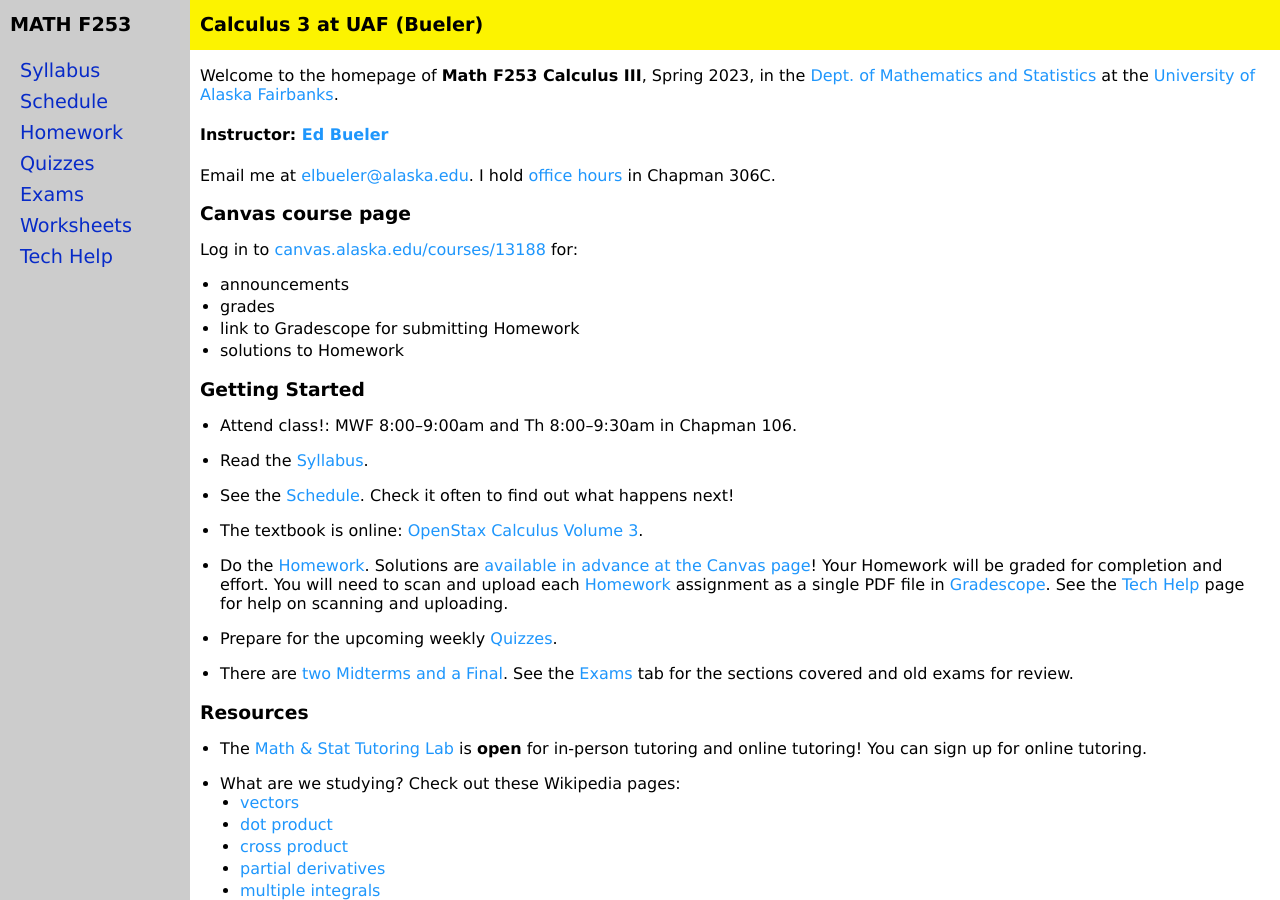
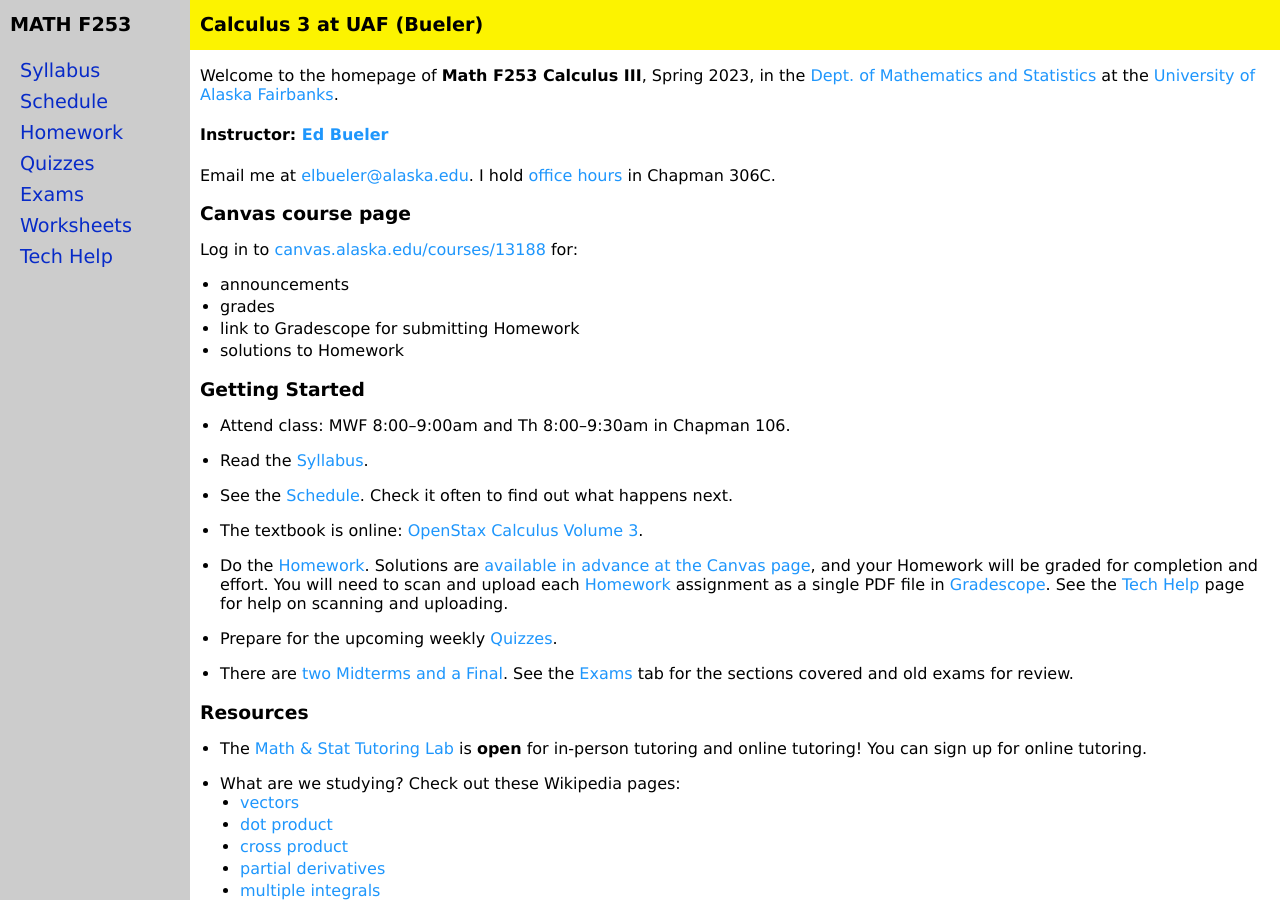
Before and after one commit to jrfaudree/HOM, a Jekyll site: the page built from index.md, in a window 1280 px wide and 900 px high. Built offline with Jekyll 4.4.1, drawn with Linux system fonts in a browser that asks for light colours.

Commit message:
less exclamation

```diff
--- a/index.md
+++ b/index.md
@@ -20,15 +20,15 @@ Log in to [canvas.alaska.edu/courses/13188](https://canvas.alaska.edu/courses/13
 
 ### Getting Started
 
-* Attend class!: MWF 8:00–9:00am and Th 8:00–9:30am in Chapman 106.
+* Attend class: MWF 8:00–9:00am and Th 8:00–9:30am in Chapman 106.
 
 * Read the [Syllabus](assets/general/syllabus.pdf).
 
-* See the [Schedule](assets/general/schedule.pdf).  Check it often to find out what happens next!
+* See the [Schedule](assets/general/schedule.pdf).  Check it often to find out what happens next.
 
 * The textbook is online: [OpenStax Calculus Volume 3](https://openstax.org/details/books/calculus-volume-3).
 
-* Do the [Homework](homework.html).  Solutions are [available in advance at the Canvas page](https://canvas.alaska.edu/courses/13188/modules)!  Your Homework will be graded for completion and effort.  You will need to scan and upload each [Homework](homework.html) assignment as a single PDF file in [Gradescope](https://canvas.alaska.edu/courses/13188/external_tools/114?display=borderless).  See the [Tech Help](techHelp.html) page for help on scanning and uploading.
+* Do the [Homework](homework.html).  Solutions are [available in advance at the Canvas page](https://canvas.alaska.edu/courses/13188/modules), and your Homework will be graded for completion and effort.  You will need to scan and upload each [Homework](homework.html) assignment as a single PDF file in [Gradescope](https://canvas.alaska.edu/courses/13188/external_tools/114?display=borderless).  See the [Tech Help](techHelp.html) page for help on scanning and uploading.
 
 * Prepare for the upcoming weekly [Quizzes](quizzes.html).
 
```
